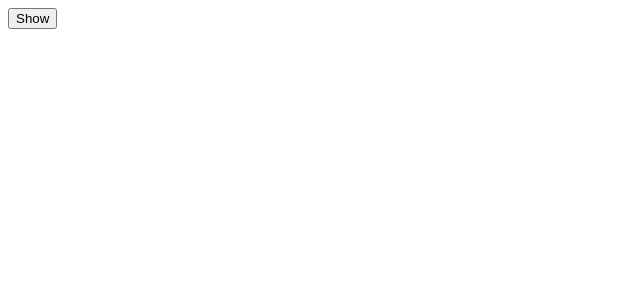
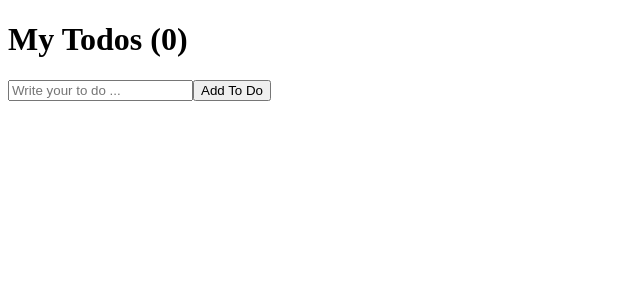
Before and after one commit to wldsbs/react-study, a React (Create React App) app: page / in a window 1280 px wide. Shown: the top 300 px of the page, without its empty margins (0-640 px from the left). Built offline with nearby package versions, Linux system fonts and the light colour scheme.

Commit message:
#7.0 Todo List 1

```diff
--- /dev/null
+++ b/src/Chater7.js
@@ -0,0 +1,30 @@
+import { useState } from "react";
+
+function Chapter7() {
+  const [todo, setTodo] = useState("");
+  const [todos, setTodos] = useState([]);
+  const onChange = (event) => setTodo(event.target.value);
+  const onSubmit = (event) => {
+    event.preventDefault();
+    if (todo === "") return;
+    setTodo("");
+    setTodos((currentArray) => [todo, ...currentArray]);
+  };
+  console.log(todos);
+  return (
+    <div>
+      <h1>My Todos ({todos.length})</h1>
+      <form onSubmit={onSubmit}>
+        <input
+          type="text"
+          placeholder="Write your to do ..."
+          value={todo}
+          onChange={onChange}
+        />
+        <button>Add To Do</button>
+      </form>
+    </div>
+  );
+}
+
+export default Chapter7;
--- a/src/index.js
+++ b/src/index.js
@@ -1,6 +1,8 @@
 import React from "react";
 import ReactDOM from "react-dom/client";
 import App from "./App";
+import Chapter7 from "./Chater7";
 
 const root = ReactDOM.createRoot(document.getElementById("root"));
-root.render(<App />);
+// root.render(<App />);
+root.render(<Chapter7 />);
```
